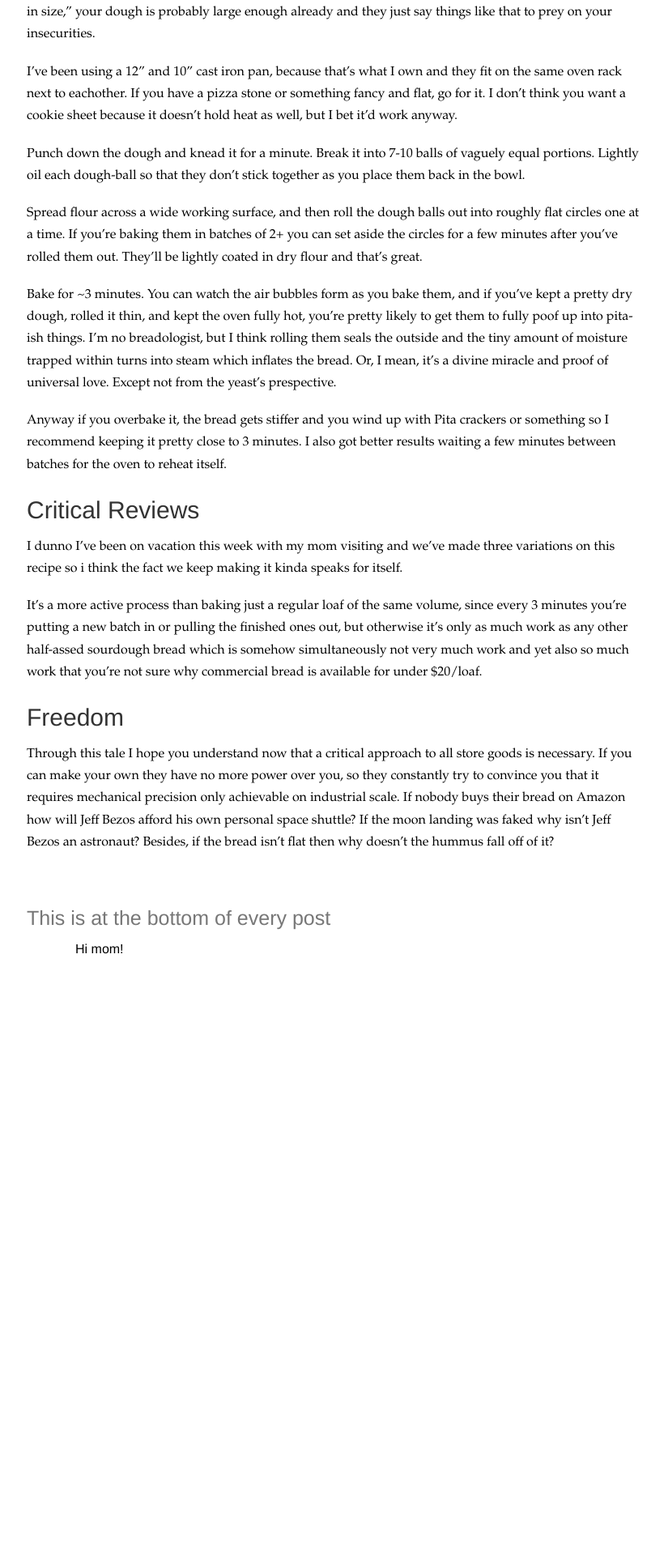
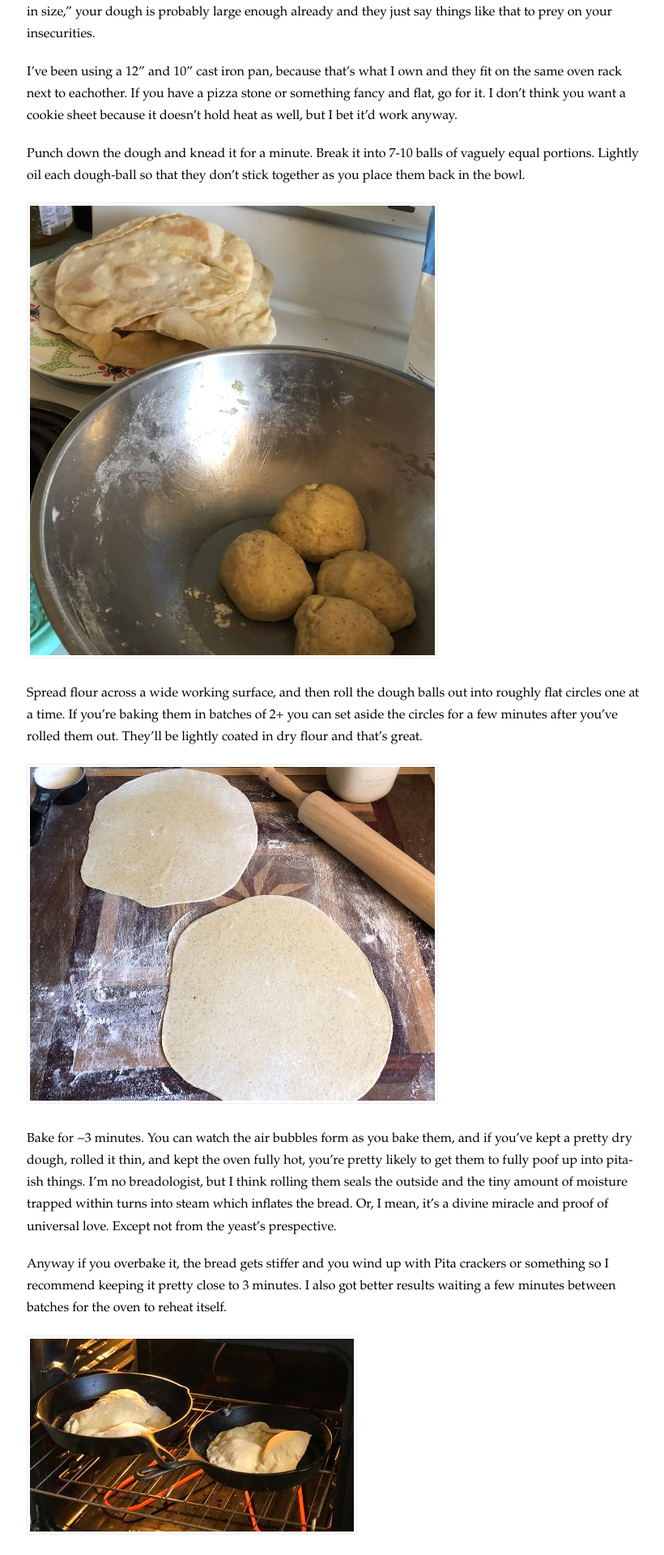
Before and after one commit to joekimmel/bananabread, a Jekyll site: the page built from _posts/2021-08-06-big-flatbreads-big-secret.markdown, in a window 1280 px wide. Shown: the part 1708-3628 px from the top of the page at 81% size, without its empty margins (82-902 px from the left). Built offline with Jekyll 4.4.1, drawn with Linux system fonts in a browser that asks for light colours; before the commit the page ends 2949 px from its top, so only the background shows below that.

Commit message:
oh yeah gotta commit the image changes to the post too

```diff
--- a/_posts/2021-08-06-big-flatbreads-big-secret.markdown
+++ b/_posts/2021-08-06-big-flatbreads-big-secret.markdown
@@ -55,13 +55,20 @@ I've been using a 12" and 10" cast iron pan, because that's what I own and they
 
 Punch down the dough and knead it for a minute. Break it into 7-10 balls of vaguely equal portions. Lightly oil each dough-ball so that they don't stick together as you place them back in the bowl.
 
+![Finished Flatbreads and Doughballs awaiting their fate](/images/2021-08-06-before-and-after.jpg)
+
 Spread flour across a wide working surface, and then roll the dough balls out into roughly flat circles one at a time.  If you're baking them in batches of 2+ you can set aside the circles for a few minutes after you've rolled them out. They'll be lightly coated in dry flour and that's great.
+
+
+![Flat dough on a floured board](/images/2021-08-06-rolled-dough.jpg)
 
 Bake for ~3 minutes. You can watch the air bubbles form as you bake them, and if you've kept a pretty dry dough, rolled it thin, and kept the oven fully hot, you're pretty likely to get them to fully poof up into pita-ish things.
 I'm no breadologist, but I think rolling them seals the outside and the tiny amount of moisture trapped within turns into steam which inflates the bread.
 Or, I mean, it's a divine miracle and proof of universal love. Except not from the yeast's prespective.
 
 Anyway if you overbake it, the bread gets stiffer and you wind up with Pita crackers or something so I recommend keeping it pretty close to 3 minutes.  I also got better results waiting a few minutes between batches for the oven to reheat itself.
+
+![just finished bread in the pans](/images/2021-08-06-pitas-in-pan.jpg)
 
 ## Critical Reviews
 
```
